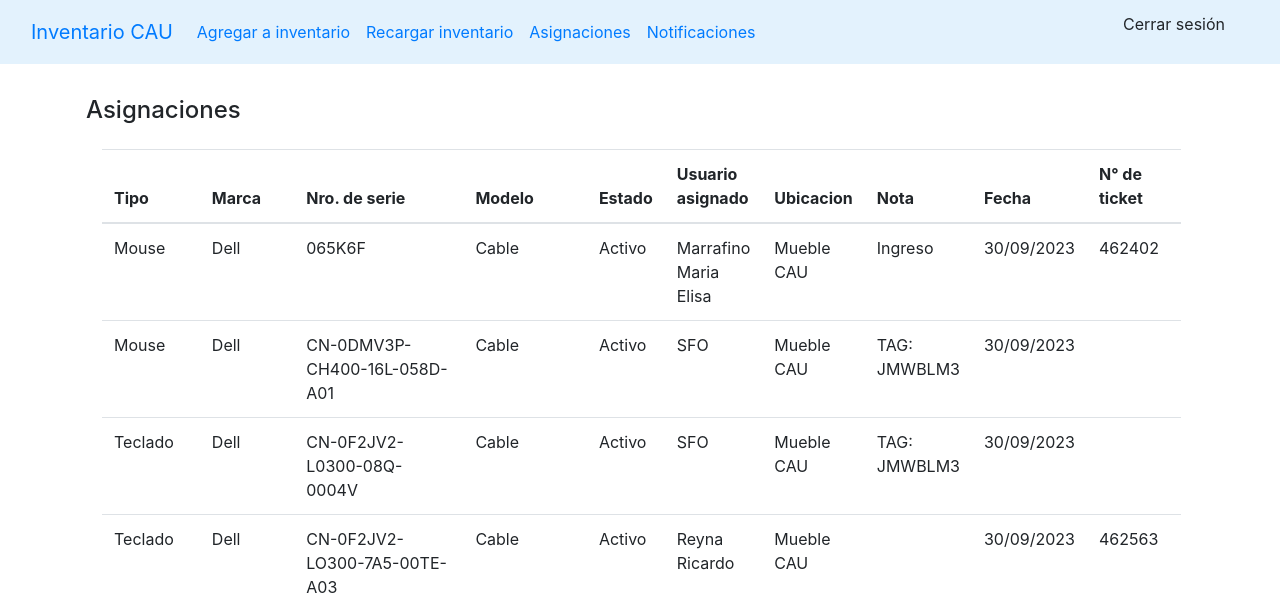
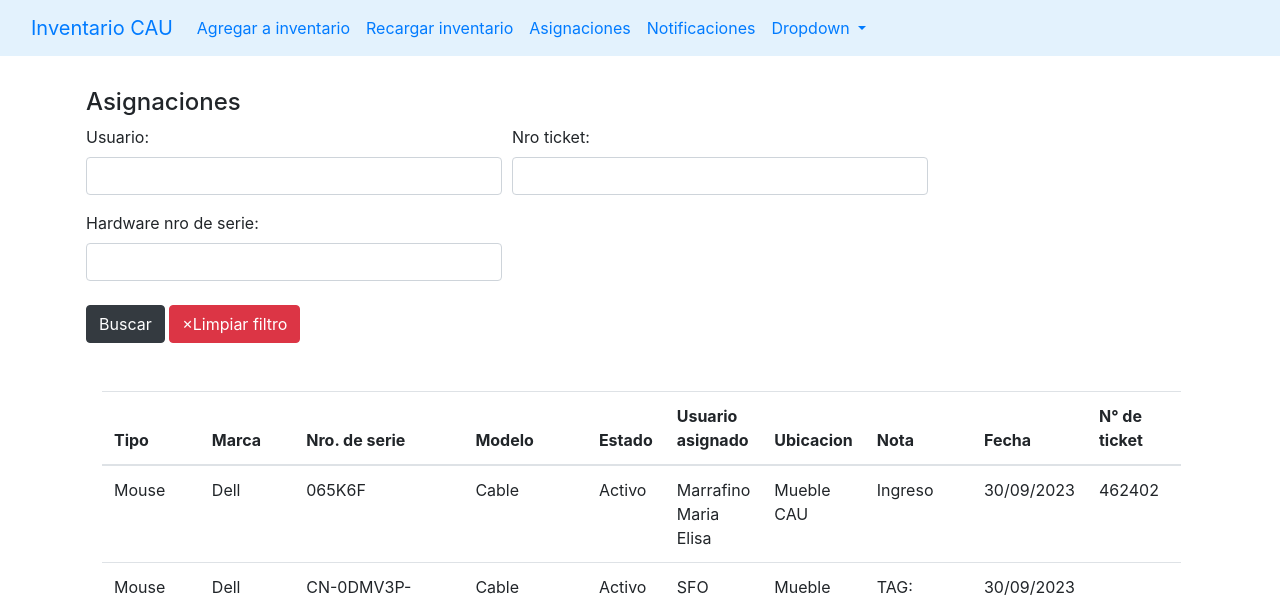
Before and after one commit to nicolasgonzalez98/inventario-aep, a Django app: page /asignaciones in a window 1280 px wide. Shown: the top 599 px of the page. Run offline with Django 4.2, Linux system fonts and the light colour scheme; a user stored in the database is signed in; data comes from the database, SQL or seed files in the repository; some libraries are stand-ins or nearby versions.

Commit message:
filtro asignaciones

```diff
--- a/stockcau/stockaep/filters.py
+++ b/stockcau/stockaep/filters.py
@@ -54,3 +54,24 @@ class HardwareFilter(django_filters.FilterSet):
                  },
              }
         }
+
+class AsignacionFilter(django_filters.FilterSet):
+
+
+    class Meta:
+        model = Asignacion
+        fields = {
+            'usuario':  ['icontains'],
+            'nro_ticket': ["exact"],
+            'hardware__nro_de_serie': ['icontains']
+        }
+
+        filter_overrides = {
+            models.CharField: {
+                'filter_class': django_filters.CharFilter,
+                'extra': lambda f: {
+                    'lookup_expr': 'icontains',
+                    'widget': forms.TextInput(attrs={'class': 'form-control'})
+                },
+            }
+        }
--- a/stockcau/stockaep/views.py
+++ b/stockcau/stockaep/views.py
@@ -9,9 +9,9 @@ import openpyxl
 from django.contrib.auth.models import Group
 from django.contrib.auth.decorators import login_required
 from django.http import JsonResponse
-from .filters import HardwareFilter
-from django_filters.views import FilterView
-from django.core.paginator import EmptyPage, PageNotAnInteger, Paginator
+from .filters import HardwareFilter, AsignacionFilter
+
+from django.core.paginator import EmptyPage, Paginator
 import json
 from django.core.serializers.json import DjangoJSONEncoder
 from django.db.models import Q
@@ -467,9 +467,11 @@ def asignacion(request):
 def asignaciones(request):
     ctx = {'link':'asignaciones'}
     asignaciones = Asignacion.objects.filter()
+    f = AsignacionFilter(request.GET, queryset=Asignacion.objects.all())
+    asignaciones_filtradas = f.qs
+    ctx['filter'] = f
 
-
-    ctx['asignaciones'] = asignaciones
+    ctx['asignaciones'] = asignaciones_filtradas
     return render(request, 'main.html', ctx)
 
 @login_required(login_url='login')
--- a/stockcau/templates/admin_users.html
+++ b/stockcau/templates/admin_users.html
@@ -19,7 +19,6 @@
                     <tr>
                         <td>{{a.nombre}} {{a.apellido}}</td>
                         <td>{{a.user.username}}</td>
-                        <td>{{a.user.is_superuser}}</td>
                         <td>
                             {% if a.user.is_superuser %}
                             <a class="btn btn-danger" href="to_admin?id={{a.user.id}}&status=0">Sacar Admin</a>
--- a/stockcau/templates/asignaciones.html
+++ b/stockcau/templates/asignaciones.html
@@ -3,6 +3,25 @@
 {% block content %}
 <div class="container p-3">
     <h4 class="mt-3">Asignaciones</h4>
+
+    <div class="input-group mb-3">
+
+        <form method="get">
+            <div class="form-row" >
+                {% for field in filter.form %}
+                <div class="form-group col-md-6" id="form-field-{{ forloop.counter0 }}">
+                    {{ field.label_tag }}
+                    {{ field }}
+                </div>
+                {% endfor %}
+            </div>
+
+            <button type="submit" class="btn btn-dark mb-3 mt-2">Buscar</button>
+
+            <a as="button" class="btn btn-danger mb-3 mt-2" href="{% url 'asignaciones' %}">&times;Limpiar filtro</a>
+        </form>
+
+    </div>
 
     <div class="container p-3 table-responsive">
         <!-- Product List code start -->
--- a/stockcau/templates/main.html
+++ b/stockcau/templates/main.html
@@ -32,5 +32,6 @@
     {% endif %}
     <!-- Functions -->
     <script src="{% static 'js/functions.js' %}"></script>
+
 </body>
 </html>
--- a/stockcau/templates/navbar.html
+++ b/stockcau/templates/navbar.html
@@ -1,4 +1,4 @@
-<nav class="navbar navbar-expand-lg bg-body-tertiary" style="background-color: #e3f2fd;" data-bs-theme="dark">
+<!-- <nav class="navbar navbar-expand-lg bg-body-tertiary" style="background-color: #e3f2fd;" data-bs-theme="dark">
     <div class="container-fluid">
       <a class="navbar-brand" href="/">Inventario CAU</a>
       <button class="navbar-toggler" type="button" data-bs-toggle="collapse" data-bs-target="#navbarNavDropdown" aria-controls="navbarNavDropdown" aria-expanded="false" aria-label="Toggle navigation">
@@ -16,9 +16,7 @@
           <li class="nav-item">
             <a href="{% url 'asignaciones' %}" class="nav-link">Asignaciones</a>
           </li>
-          <!-- <li class="nav-item">
-            <a href="" class="nav-link">Estadisticas</a>
-          </li> -->
+
           {% if request.user.is_staff %}
           <li class="nav-item">
             <a class="nav-link" href="{% url 'notifications' %}">
@@ -33,8 +31,59 @@
         </ul>
       </div>
 
-      <li class="nav-item dropdown d-flex">
-        <ul><a class="dropdown-item" href="/logout">Cerrar sesión</a></li>
+      <li class="nav-item dropdown">
+        <a class="nav-link dropdown-toggle" href="#" role="button" data-bs-toggle="dropdown" aria-expanded="false">
+          Dropdown
+        </a>
+        <ul class="dropdown-menu">
+          <a class="dropdown-item" href="/logout">Cerrar sesión</a>
+        </ul>
+
       </li>
     </div>
-  </nav>
+  </nav> -->
+
+  <nav class="navbar navbar-expand-lg bg-body-tertiary" style="background-color: #e3f2fd;" data-bs-theme="dark">
+    <div class="container-fluid">
+        <a class="navbar-brand" href="/">Inventario CAU</a>
+        <button class="navbar-toggler" type="button" data-bs-toggle="collapse" data-bs-target="#navbarNavDropdown" aria-controls="navbarNavDropdown" aria-expanded="false" aria-label="Toggle navigation">
+            <span class="navbar-toggler-icon"></span>
+        </button>
+        <div class="collapse navbar-collapse" id="navbarNavDropdown">
+            <ul class="navbar-nav">
+                <li class="nav-item">
+                    <a class="nav-link" href="{% url 'create' %}">Agregar a inventario</a>
+                </li>
+                <li class="nav-item">
+                    <a class="nav-link" href="{% url 'reload' %}">Recargar inventario</a>
+                </li>
+                <li class="nav-item">
+                    <a href="{% url 'asignaciones' %}" class="nav-link">Asignaciones</a>
+                </li>
+                <!-- <li class="nav-item">
+                    <a href="" class="nav-link">Estadisticas</a>
+                </li> -->
+                {% if request.user.is_staff %}
+                <li class="nav-item">
+                    <a class="nav-link" href="{% url 'notifications' %}">
+                        {% if cant_notificaciones > 0 %}
+                        Notificaciones <span class="badge text-bg-secondary">{{ cant_notificaciones }}
+                            {% else %}
+                            Notificaciones
+                        {% endif %}
+                    </a>
+                </li>
+                {% endif %}
+                <!-- Dropdown dentro de la lista -->
+                <li class="nav-item dropdown">
+                    <a class="nav-link dropdown-toggle" href="#" role="button" data-bs-toggle="dropdown" aria-expanded="false">
+                        Dropdown
+                    </a>
+                    <ul class="dropdown-menu">
+                        <li><a class="dropdown-item" href="/logout">Cerrar sesión</a></li>
+                    </ul>
+                </li>
+            </ul>
+        </div>
+    </div>
+</nav>
```
